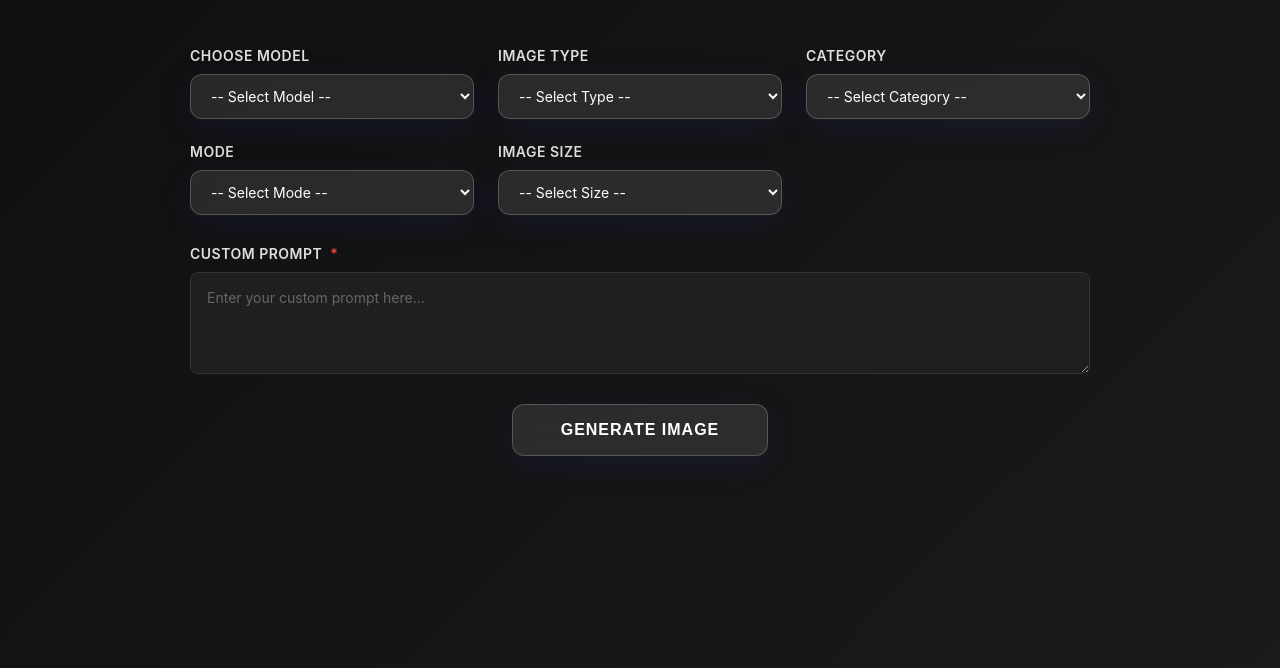
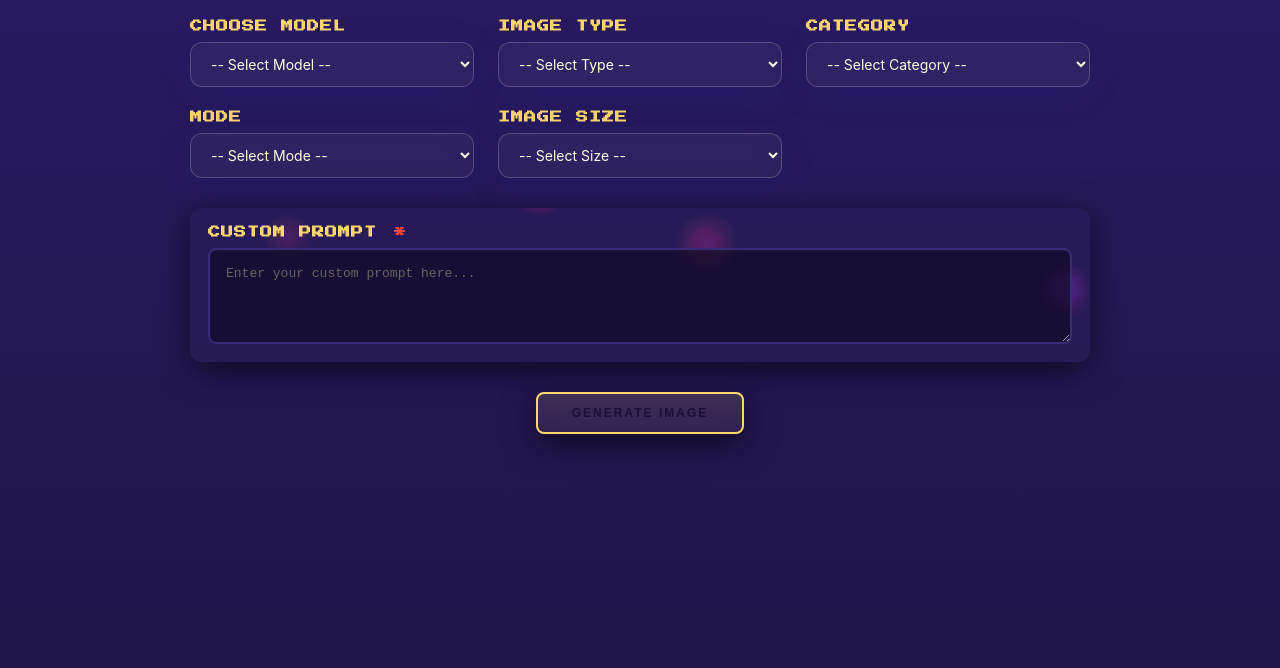
Before and after one commit to PuneethreddyGaddam/ai-image-generator, a website: page public/index.html in a window 1280 px wide. Shown: the part 132-800 px from the top of the page. Drawn offline with Linux system fonts and the light colour scheme.

Commit message:
Updated UI

```diff
--- a/public/index.html
+++ b/public/index.html
@@ -2,6 +2,7 @@
     <head>
         <title>AI Image Generator</title>
         <style>
+            @import url('https://fonts.googleapis.com/css2?family=Press+Start+2P&display=swap');
             * {
                 margin: 0;
                 padding: 0;
@@ -9,8 +10,8 @@
             }
 
             body {
-                background: linear-gradient(135deg, #0f0f0f 0%, #1a1a1a 100%);
-                color: #ffffff;
+                background: linear-gradient(180deg, #2b1b66 0%, #1f1548 100%);
+                color: #f6efd9;
                 font-family: -apple-system, BlinkMacSystemFont, 'Segoe UI', Roboto, 'Helvetica Neue', Arial, sans-serif;
                 min-height: 100vh;
                 padding: 40px 20px;
@@ -27,17 +28,21 @@
             }
 
             .header h1 {
-                font-size: 48px;
-                margin-bottom: 10px;
-                background: linear-gradient(135deg, #ffffff 0%, #b0b0b0 100%);
-                -webkit-background-clip: text;
-                -webkit-text-fill-color: transparent;
-                background-clip: text;
+                font-family: 'Press Start 2P', monospace;
+                font-size: 44px;
+                margin-bottom: 6px;
+                color: #ffd66b;
+                letter-spacing: 2px;
+                text-shadow: 4px 4px 0 #1a0f36, 8px 8px 18px rgba(0,0,0,0.6);
             }
 
             .header p {
-                color: #888888;
-                font-size: 16px;
+                font-family: 'Press Start 2P', monospace;
+                color: #ffd66b;
+                font-size: 12px;
+                margin-top: 6px;
+                opacity: 0.95;
+                letter-spacing: 1px;
             }
 
             .form-grid {
@@ -53,12 +58,13 @@
             }
 
             label {
-                font-size: 14px;
+                font-size: 12px;
                 font-weight: 600;
                 margin-bottom: 10px;
-                color: #e0e0e0;
+                color: #ffd66b;
                 text-transform: uppercase;
-                letter-spacing: 0.5px;
+                letter-spacing: 1px;
+                font-family: 'Press Start 2P', monospace;
             }
 
             label span {
@@ -69,8 +75,8 @@
             select {
                 padding: 12px 16px;
                 border: 1px solid rgba(255, 255, 255, 0.2);
-                background: rgba(255, 255, 255, 0.1);
-                color: #ffffff;
+                background: rgba(255, 255, 255, 0.04);
+                color: #ffd;
                 border-radius: 12px;
                 font-size: 14px;
                 cursor: pointer;
@@ -103,16 +109,41 @@
                 margin-bottom: 30px;
             }
 
+            .prompt-wrapper {
+                position: relative;
+                border-radius: 12px;
+                overflow: hidden;
+                padding: 18px;
+                background: linear-gradient(180deg, rgba(255,255,255,0.01), rgba(255,255,255,0.02));
+                box-shadow: 0 8px 32px rgba(0,0,0,0.6);
+            }
+
+            #prompt-canvas {
+                position: absolute;
+                inset: 0;
+                width: 100%;
+                height: 100%;
+                display: block;
+                z-index: 0;
+                pointer-events: none;
+                mix-blend-mode: screen;
+            }
+
             textarea {
+                position: relative;
+                z-index: 1;
                 padding: 16px;
-                border: 1px solid #333333;
-                background-color: #1f1f1f;
-                color: #ffffff;
+                border: 2px solid #3a2a7a;
+                background-color: rgba(12,8,28,0.6);
+                color: #f6efd9;
                 border-radius: 8px;
-                font-size: 14px;
-                font-family: inherit;
+                font-size: 13px;
+                font-family: 'Courier New', Courier, monospace;
                 resize: vertical;
                 transition: all 0.3s ease;
+                backdrop-filter: blur(6px);
+                -webkit-backdrop-filter: blur(6px);
+                box-shadow: inset 0 1px 0 rgba(255,255,255,0.02);
             }
 
             textarea:hover {
@@ -136,20 +167,20 @@
             }
 
             button {
-                padding: 16px 48px;
-                font-size: 16px;
-                font-weight: 600;
-                border: 1px solid rgba(255, 255, 255, 0.2);
-                background: rgba(255, 255, 255, 0.1);
-                color: #ffffff;
-                border-radius: 12px;
+                padding: 12px 34px;
+                font-size: 12px;
+                font-weight: 700;
+                border: 2px solid #ffd66b;
+                background: linear-gradient(180deg,#ffd66b22,#ffd66b11);
+                color: #1a0f36;
+                border-radius: 8px;
                 cursor: pointer;
                 transition: all 0.3s ease;
                 text-transform: uppercase;
-                letter-spacing: 1px;
+                letter-spacing: 2px;
                 backdrop-filter: blur(10px);
                 -webkit-backdrop-filter: blur(10px);
-                box-shadow: 0 8px 32px 0 rgba(31, 38, 135, 0.2);
+                box-shadow: 0 8px 32px 0 rgba(0,0,0,0.6);
             }
 
             button:hover {
@@ -278,9 +309,12 @@
 
             <!-- Custom Prompt -->
             <div class="prompt-section">
-                <div class="form-group">
-                    <label>Custom Prompt <span>*</span></label>
-                    <textarea id="prompt" placeholder="Enter your custom prompt here..." rows="4"></textarea>
+                <div class="prompt-wrapper">
+                    <canvas id="prompt-canvas" aria-hidden="true"></canvas>
+                    <div class="form-group">
+                        <label>Custom Prompt <span>*</span></label>
+                        <textarea id="prompt" placeholder="Enter your custom prompt here..." rows="4"></textarea>
+                    </div>
                 </div>
             </div>
 
@@ -296,6 +330,97 @@
         </div>
 
         <script>
+            // Canvas animated background for prompt area
+            (function(){
+                const canvas = document.getElementById('prompt-canvas');
+                if (!canvas) return;
+                const ctx = canvas.getContext('2d');
+
+                let width = 0, height = 0, blobs = [];
+
+                function resize(){
+                    const rect = canvas.getBoundingClientRect();
+                    width = Math.round(rect.width);
+                    height = Math.round(rect.height);
+                    canvas.width = width * devicePixelRatio;
+                    canvas.height = height * devicePixelRatio;
+                    ctx.setTransform(devicePixelRatio,0,0,devicePixelRatio,0,0);
+                }
+
+                function rand(min, max){ return Math.random() * (max - min) + min; }
+
+                class Blob {
+                    constructor(){
+                        this.reset();
+                    }
+                    reset(){
+                        this.x = rand(0, width);
+                        this.y = rand(0, height);
+                        this.vx = rand(-0.5, 0.5);
+                        this.vy = rand(-0.5, 0.5);
+                        this.r = rand(Math.min(width, height)*0.12, Math.min(width, height)*0.35);
+                        this.h = rand(200, 360);
+                        this.a = rand(0.14, 0.4);
+                    }
+                    step(){
+                        this.x += this.vx;
+                        this.y += this.vy;
+                        if (this.x < -this.r) this.x = width + this.r;
+                        if (this.x > width + this.r) this.x = -this.r;
+                        if (this.y < -this.r) this.y = height + this.r;
+                        if (this.y > height + this.r) this.y = -this.r;
+                    }
+                    draw(ctx){
+                        const g = ctx.createRadialGradient(this.x, this.y, 0, this.x, this.y, this.r);
+                        g.addColorStop(0, `hsla(${this.h},95%,60%,${this.a})`);
+                        g.addColorStop(0.35, `hsla(${this.h+25},92%,52%,${Math.max(0.02, this.a*0.95)})`);
+                        g.addColorStop(1, `hsla(${this.h+60},88%,38%,0)`);
+                        ctx.globalCompositeOperation = 'lighter';
+                        ctx.fillStyle = g;
+                        ctx.beginPath();
+                        ctx.arc(this.x, this.y, this.r, 0, Math.PI*2);
+                        ctx.fill();
+                        ctx.globalCompositeOperation = 'source-over';
+                    }
+                }
+
+                function init(){
+                    resize();
+                    blobs = [];
+                    const count = Math.max(4, Math.round(Math.min(width, height)/90));
+                    for (let i=0;i<count;i++) blobs.push(new Blob());
+                }
+
+                let mouseX = -9999, mouseY = -9999;
+                window.addEventListener('mousemove', (e)=>{
+                    const rect = canvas.getBoundingClientRect();
+                    mouseX = e.clientX - rect.left;
+                    mouseY = e.clientY - rect.top;
+                });
+
+                window.addEventListener('resize', ()=>{ init(); });
+
+                function animate(){
+                    ctx.clearRect(0,0,width,height);
+                    for (let b of blobs){
+                        // subtle attraction to mouse
+                        const dx = mouseX - b.x;
+                        const dy = mouseY - b.y;
+                        const dist = Math.hypot(dx,dy) || 1;
+                        const force = Math.min(0.12, 220/dist);
+                        b.vx += dx * 0.0012 * force;
+                        b.vy += dy * 0.0012 * force;
+                        b.vx *= 0.9995; b.vy *= 0.9995;
+                        b.step();
+                        b.draw(ctx);
+                    }
+                    requestAnimationFrame(animate);
+                }
+
+                init();
+                requestAnimationFrame(animate);
+            })();
+
             async function generate_image(){
                 const model = document.getElementById('model').value;
                 const image_type = document.getElementById('image_Type').value;
```
